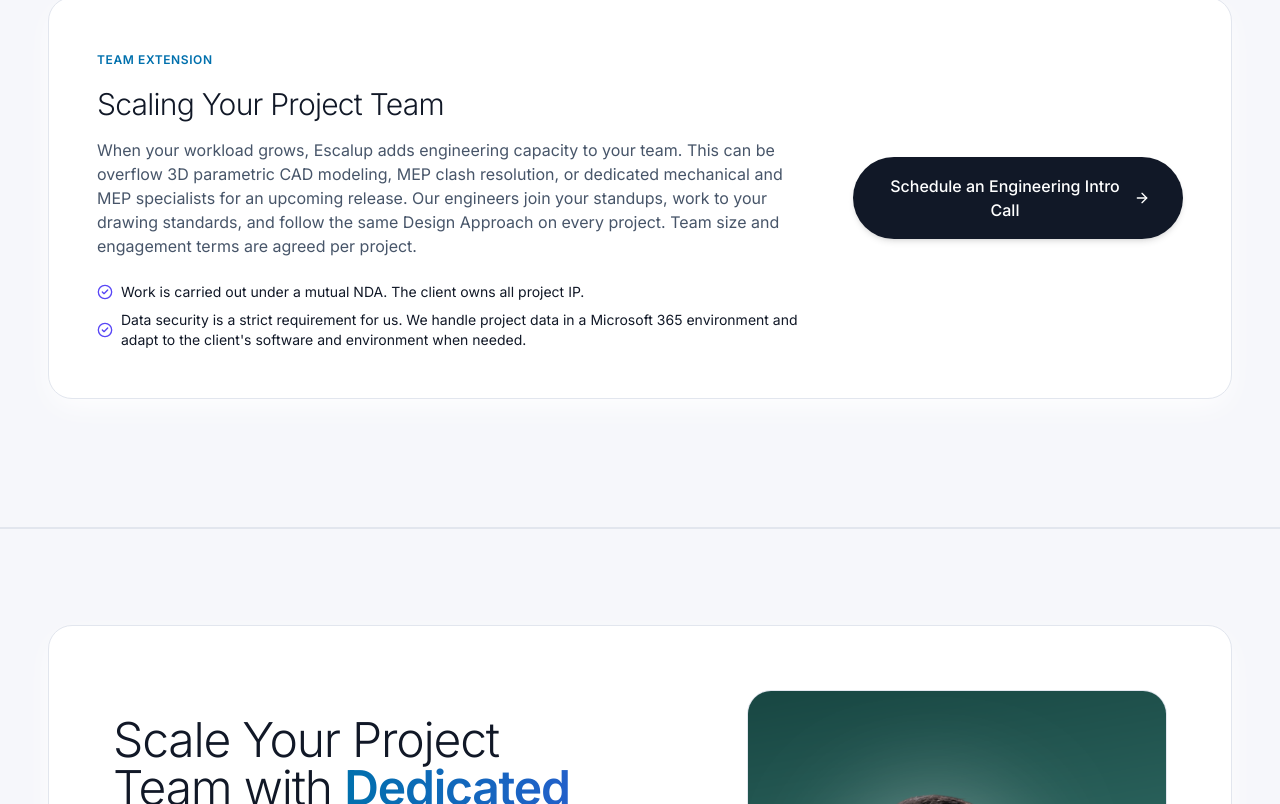
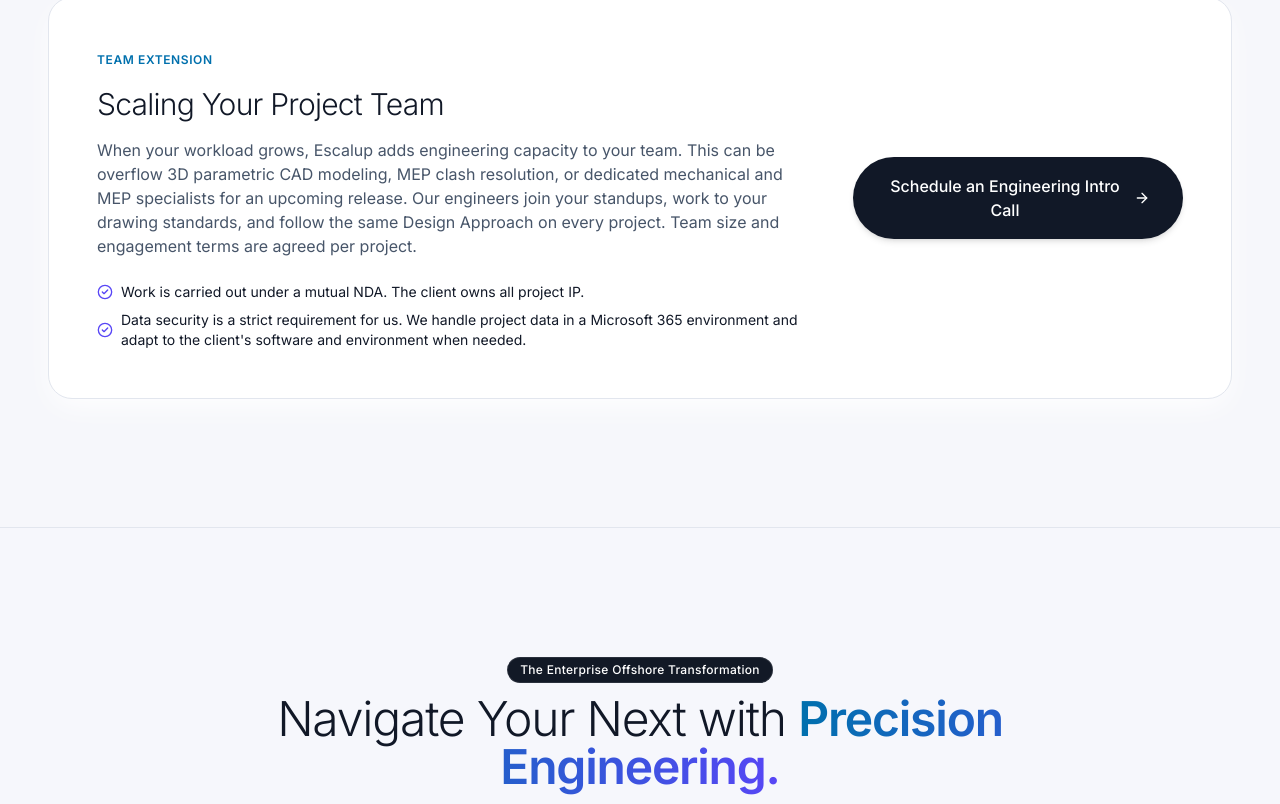
Before and after one commit to mdshafayatullahshanto/escalup, a React (Vite) app: page / in a window 1280 px wide. Shown: the part 11196-12000 px from the top of the page. Built offline with nearby package versions, Linux system fonts and the light colour scheme; no server answers.

Commit message:
chore: remove Scale Your Project Team banner from homepage

```diff
--- a/src/pages/HomePage.jsx
+++ b/src/pages/HomePage.jsx
@@ -5,7 +5,7 @@
 // 3. Process (ProcessTimeline #process)
 // 4. Offshore Model (OffshoreModel #offshore-model, includes Data Security #data-security)
 // 5. Portfolio (InActionCarousel #portfolio + TopStoriesCarousel)
-// 6. About (AboutManifesto #about + CareersBanner + NavigateYourNext + ThoughtLeadershipBento)
+// 6. About (AboutManifesto #about + NavigateYourNext + ThoughtLeadershipBento)
 // 7. Contact (ContactSection #contact)
 // 8. FAQ (FAQAccordion #faq)
 
@@ -20,7 +20,6 @@ import OffshoreModel from '../components/OffshoreModel';
 import InActionCarousel from '../components/InActionCarousel';
 import TopStoriesCarousel from '../components/TopStoriesCarousel';
 import AboutManifesto from '../components/AboutManifesto';
-import CareersBanner from '../components/CareersBanner';
 import NavigateYourNext from '../components/NavigateYourNext';
 import ThoughtLeadershipBento from '../components/ThoughtLeadershipBento';
 import ContactSection from '../components/ContactSection';
@@ -65,7 +64,6 @@ export default function HomePage({ onOpenCalendly }) {
       {/* 6. ABOUT & TEAM EXTENSION                                */}
       {/* -------------------------------------------------------- */}
       <AboutManifesto onOpenCalendly={onOpenCalendly} />
-      <CareersBanner onOpenCalendly={onOpenCalendly} />
       <NavigateYourNext onOpenCalendly={onOpenCalendly} />
       <ThoughtLeadershipBento />
 
```
